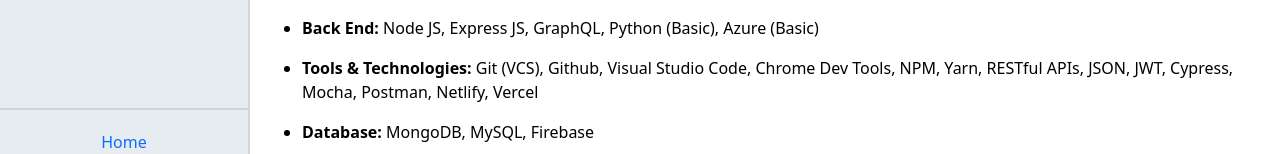
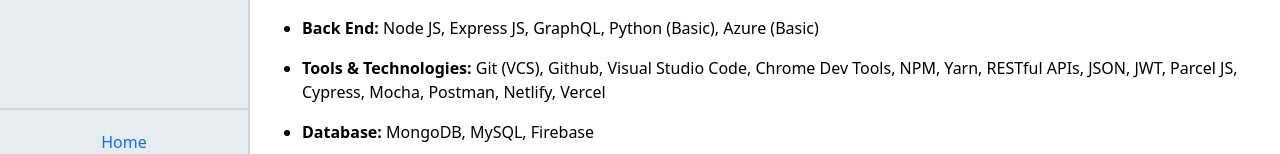
Before and after one commit to ssakib4040/nextjs-portfolio, a Next.js app: page /resume in a window 1280 px wide. Shown: the part 245-399 px from the top of the page. Built offline with nearby package versions, Linux system fonts and the light colour scheme.

Commit message:
Parcel JS added

```diff
--- a/pages/resume.tsx
+++ b/pages/resume.tsx
@@ -44,6 +44,7 @@ export default function Resume() {
         "RESTful APIs",
         "JSON",
         "JWT",
+        "Parcel JS",
         "Cypress",
         "Mocha",
         "Postman",
```
